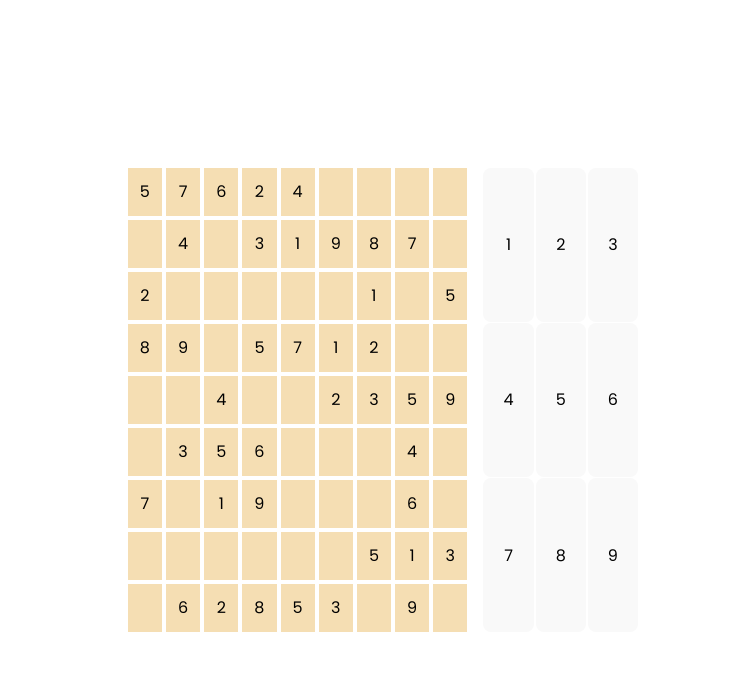
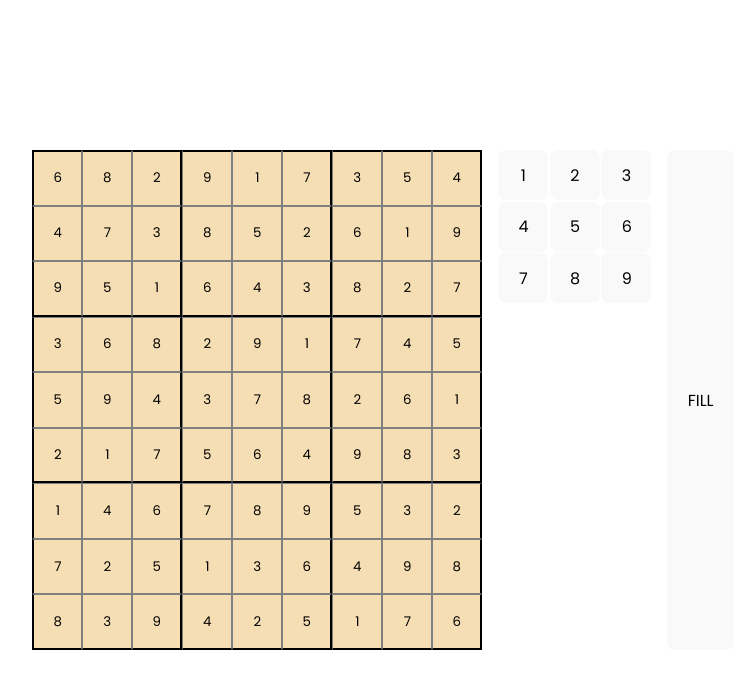
Before and after one commit to Mustaine16/sudoku, a Vue app: page / in a window 1280 px wide. Shown: the top 688 px of the page, without its empty margins (257-1002 px from the left). Built offline with nearby package versions, Linux system fonts and the light colour scheme.

Commit message:
Board - Generate random sudoku

```diff
--- a/src/App.vue
+++ b/src/App.vue
@@ -1,7 +1,8 @@
 <template>
   <main>
-    <Board :board="board" />
+    <Board :board="solvedBoard" />
     <UserControls />
+    <button @click="initSolvedBoard">FILL</button>
   </main>
 </template>
 
@@ -18,95 +19,74 @@ export default {
   data() {
     return {
       boardSize: 9,
-      board: [],
+      solvedBoard: [],
       maxToFill: 0,
+      currentFocus: [0, 0],
     };
   },
 
   methods: {
-    initBoard() {
-      // Paso 1: Generate an empty 9x9 board
-
+    initSolvedBoard() {
+      do {
         const newBoard = new Array(this.boardSize)
           .fill(null)
           .map(() => new Array(this.boardSize).fill(0));
 
-      this.board = newBoard;
-      this.autoFillBoard();
-    },
+        for (let rowIndex = 0; rowIndex < this.boardSize; rowIndex++) {
+          const numbers = this.shuffleArray([1, 2, 3, 4, 5, 6, 7, 8, 9]);
 
-    autoFillBoard() {
           for (
             let columnIndex = 0;
             columnIndex < this.boardSize;
-        columnIndex += 3
+            columnIndex++
           ) {
-        for (let rowIndex = 0; rowIndex < this.boardSize; rowIndex += 3) {
-          this.fillRegion(rowIndex, columnIndex);
+            const numFind = numbers.find((num) => {
+              return this.isAllowed({
+                board: newBoard,
+                num,
+                row: rowIndex,
+                col: columnIndex,
+              });
+            });
+
+            newBoard[rowIndex][columnIndex] = numFind;
           }
         }
+
+        this.solvedBoard = newBoard;
+      } while (!this.solvedBoard.every((row) => row.every((num) => !!num)));
     },
 
-    fillRegion(rowStart, colStart) {
-      const numbers = this.shuffleArray([1, 2, 3, 4, 5, 6, 7, 8, 9]);
-
-      //Randomly, assign a max quantity of number to be filled in this region
-      const maxToFill = 5;
-      let filledCount = 0;
-
-      let index = 0;
-
-      for (let row = rowStart; row < rowStart + 3; row++) {
-        for (let col = colStart; col < colStart + 3; col++) {
-          const num = numbers[index];
-          const randomBoolean = Math.random() < 0.75;
-
-          if (
-            this.isAllowed({ num, row, col }) &&
-            filledCount < maxToFill &&
-            randomBoolean
-          ) {
-            this.board[row][col] = num;
-            filledCount++;
-          }
-
-          index++;
-        }
-      }
-    },
-
-    isAllowed({ num, row, col }) {
+    isAllowed({ board, num, row, col }) {
       return (
-        this.isSafeInRow(num, row) &&
-        this.isSafeInColumn(num, col) &&
-        this.isSafeInRegion(
-          num,
-          Math.floor(row / 3) * 3,
-          Math.floor(col / 3) * 3
-        )
+        this.isAllowedInRow({ board, num, row }) &&
+        this.isAllowedInColumn({ board, num, col }) &&
+        this.isAllowedInRegion({ board, num, row, col })
       );
     },
 
-    isSafeInRow(num, row) {
-      return !this.board[row].includes(num);
+    isAllowedInRow({ board, num, row }) {
+      return !board[row].includes(num);
     },
 
-    isSafeInColumn(num, col) {
-      return !this.board.some((row) => row[col] === num);
+    isAllowedInColumn({ board, num, col }) {
+      return !board.some((row) => row[col] === num);
     },
 
-    isSafeInRegion(num, rowStart, colStart) {
-      for (let i = 0; i < 3; i++) {
-        for (let j = 0; j < 3; j++) {
-          if (this.board[rowStart + i][colStart + j] === num) {
-            return false;
-          }
-        }
-      }
-      return true;
+    isAllowedInRegion({ board, num, row, col }) {
+      //Check if the num is not present in the 3x3 box
+      const rowStart = 3 * Math.floor(row / 3);
+      const rowEnd = rowStart + 2;
+      const colStart = 3 * Math.floor(col / 3);
+      const colEnd = colStart + 2;
+
+      const numsInRegion = board
+        .slice(rowStart, rowEnd + 1)
+        .flatMap((row) => row.slice(colStart, colEnd + 1));
+
+      return !numsInRegion.some((n) => n === num);
     },
 
-    // Paso 5: Función para mezclar un arreglo aleatoriamente
     shuffleArray(array) {
       for (let i = array.length - 1; i > 0; i--) {
         const j = Math.floor(Math.random() * (i + 1));
@@ -117,7 +97,8 @@ export default {
   },
 
   mounted() {
-    this.initBoard();
+    this.initSolvedBoard();
+    // this.setGameBoard();
   },
 };
 </script>
--- a/src/components/Board/Board.vue
+++ b/src/components/Board/Board.vue
@@ -5,7 +5,12 @@
         v-for="(rowItem, columnIndex) in row"
         :key="columnIndex + '-column'"
       >
-        <div class="board-box">{{ rowItem === 0 ? "" : rowItem }}</div>
+        <input
+          class="board-box"
+          :class="getClass(rowIndex, columnIndex)"
+          :value="rowItem ? rowItem : ''"
+          type="number"
+        />
       </template>
     </template>
   </section>
@@ -19,6 +24,16 @@ export default {
       type: Array,
     },
   },
+  methods: {
+    getClass(row, column) {
+      return {
+        "b-top": row === 0,
+        "b-bottom": row === 2 || row === 5 || row === 8,
+        "b-left": column == 0,
+        "b-right": column == 2 || column == 5 || column == 8,
+      };
+    },
+  },
 };
 </script>
 
@@ -27,12 +42,43 @@ export default {
   display: grid;
   grid-template-rows: repeat(9, 1fr);
   grid-template-columns: repeat(9, 1fr);
-  gap: 0.25rem;
+  place-items: center;
+  width: 450px;
+  height: 500px;
 
   .board-box {
+    border: 1px solid grey;
+    border-collapse: collapse;
     background: wheat;
     padding: 0.75rem;
     color: black;
+    text-align: center;
+    height: 100%;
+    width: 100%;
+
+    &.b-top {
+      border-top: 2px solid black;
+    }
+    &.b-bottom {
+      border-bottom: 2px solid black;
+    }
+    &.b-left {
+      border-left: 2px solid black;
+    }
+    &.b-right {
+      border-right: 2px solid black;
+    }
+
+    &::-webkit-outer-spin-button,
+    &::-webkit-inner-spin-button {
+      -webkit-appearance: none;
+      margin: 0;
+    }
+
+    /* Firefox */
+    &[type="number"] {
+      -moz-appearance: textfield;
+    }
   }
 }
 </style>
--- a/src/components/UserControls/UserControls.vue
+++ b/src/components/UserControls/UserControls.vue
@@ -28,8 +28,8 @@ export default {
 <style lang="scss" scoped>
 #number-buttons-container {
   display: grid;
-  grid-template-columns: repeat(3, 1fr);
-  grid-template-rows: repeat(3, 1fr);
+  grid-template-columns: repeat(3, 50px);
+  grid-template-rows: repeat(3, 50px);
   grid-gap: 0.1rem;
 }
 </style>
--- a/src/style.css
+++ b/src/style.css
@@ -2,16 +2,16 @@
   font-family: "Poppins", sans-serif;
   line-height: 1.5;
   font-weight: 400;
-
-  color-scheme: light dark;
-  color: rgba(255, 255, 255, 0.87);
-  background-color: #242424;
 
   font-synthesis: none;
   text-rendering: optimizeLegibility;
   -webkit-font-smoothing: antialiased;
   -moz-osx-font-smoothing: grayscale;
   -webkit-text-size-adjust: 100%;
+}
+* {
+  font-family: "Poppins", sans-serif;
+  box-sizing: border-box;
 }
 
 a {
```
Lines whose indentation alone changed are shown as unchanged.
